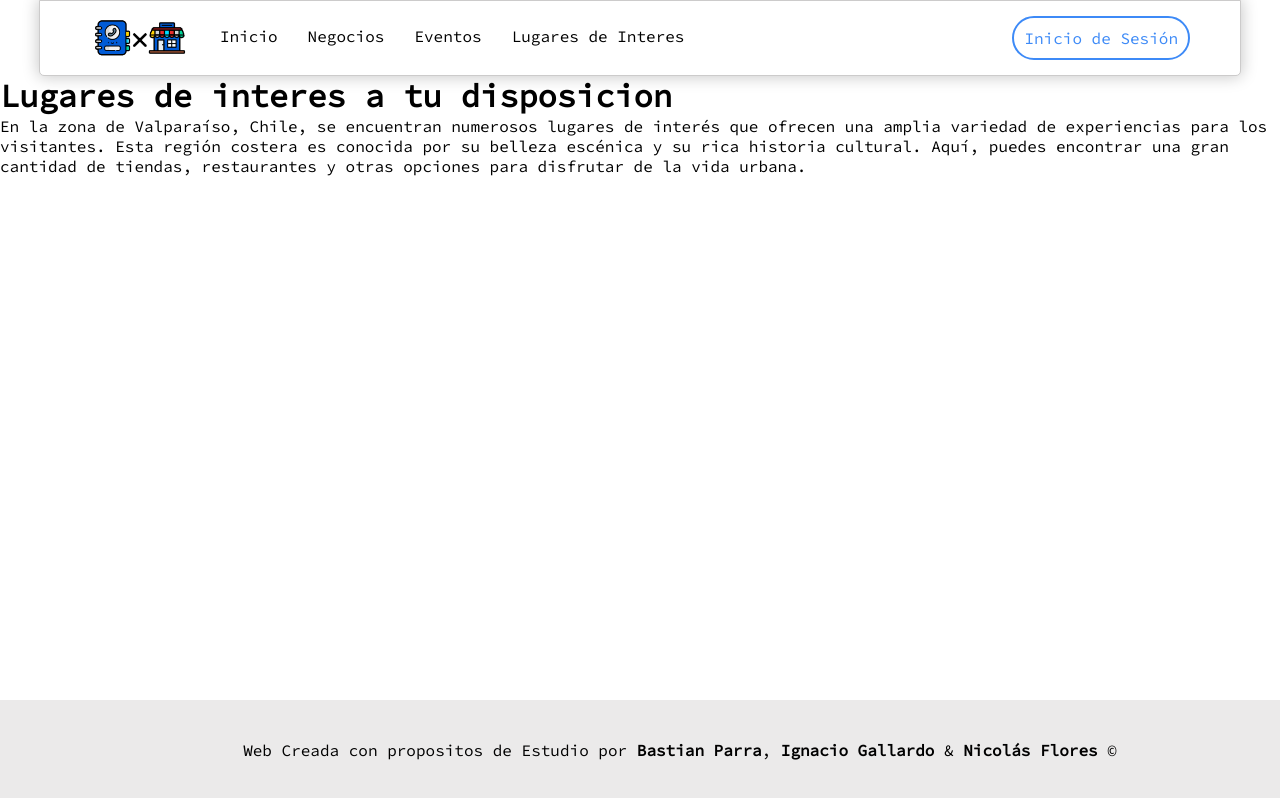
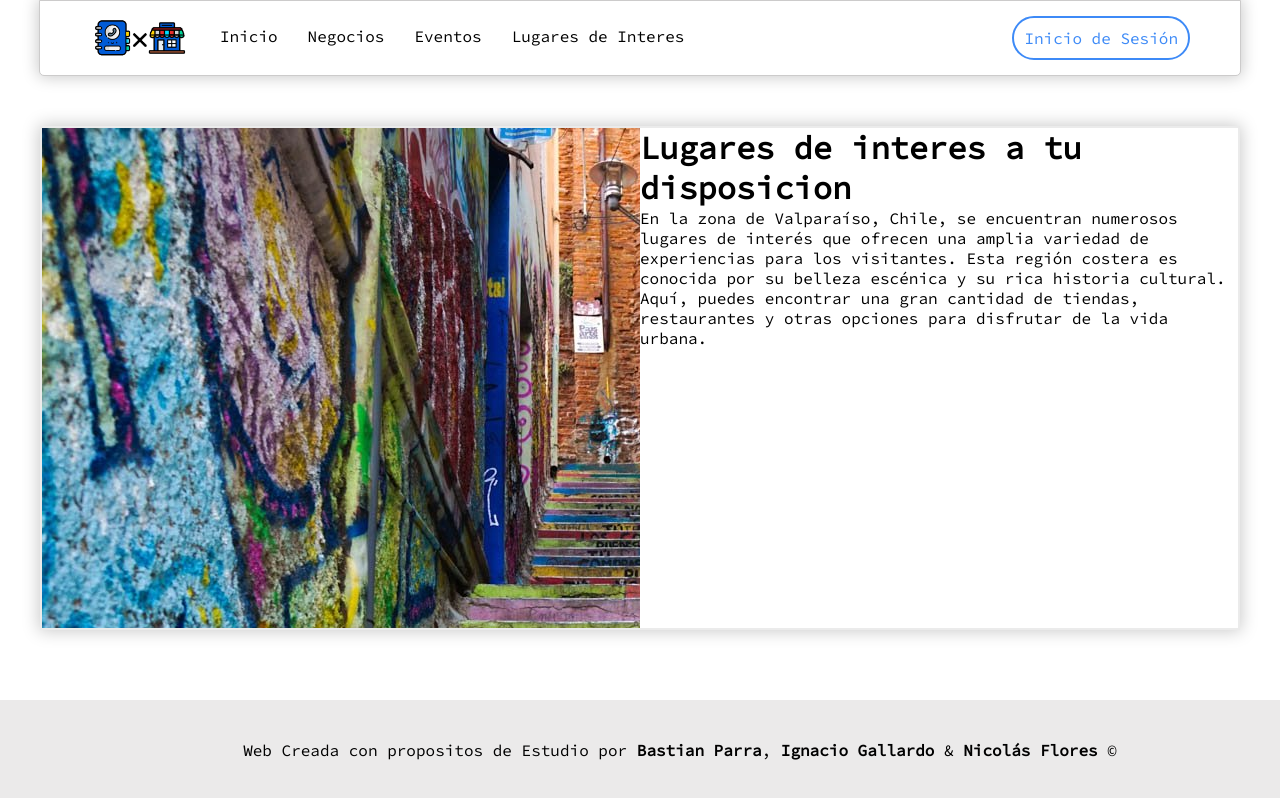
Before and after one commit to Bastian-Parra/proyecto-directorio, a React (Vite) app in the folder directorio-app/: page /lugares in a window 1280 px wide. Shown: the top 798 px of the page. Built offline with nearby package versions, Linux system fonts and the light colour scheme.

Commit message:
Arreglo error

```diff
--- a/directorio-app/src/components/Lugares.jsx
+++ b/directorio-app/src/components/Lugares.jsx
@@ -1,5 +1,6 @@
 import React from 'react'
 import '../styles/lugares.css'
+import imgRight from '../assets/Lugaresimage.jpg'
 const parrafoHeader = 'En la zona de Valparaíso, Chile, se encuentran numerosos lugares de interés que ofrecen una amplia variedad de experiencias para los visitantes. Esta región costera es conocida por su belleza escénica y su rica historia cultural. Aquí, puedes encontrar una gran cantidad de tiendas, restaurantes y otras opciones para disfrutar de la vida urbana.'
 
 function Lugares() {
@@ -13,7 +14,7 @@ function Lugares() {
         </div>
       </div>
     </div>
-  )
+ );
 }
 
-export default Lugares
+export default Lugares;
--- a/directorio-app/src/styles/Lugares.css
+++ b/directorio-app/src/styles/Lugares.css
@@ -1,4 +1,35 @@
 :root {
-    --primaryColor: #7b93b6;
-    --greyColor: #f00000;
+    --primaryColor: #3d8af7;
+    --greyColor: #ebebeb;
 }
+
+
+.contenedor-header-lugares {
+    width: 1200px;
+    max-width: 1200px;
+    height: auto;
+    margin: 0 auto;
+    margin-top: 50px;
+}
+
+#probandoId {
+    color: red;
+}
+
+.contenedor-header {
+    box-shadow: 0px 0px 16px 1px rgba(0,0,0,0.22);
+    display: flex;
+    height: 500px;
+    background-color: #fff;
+    border: 2px solid var(--greyColor);
+}
+
+.contenedor-izquierda {
+    background-image: url('../assets/Lugaresimage.jpg');
+    height: auto;
+    width: 600px;
+}
+
+.contenedor-derecha {
+    width: 600px;
+}
```
